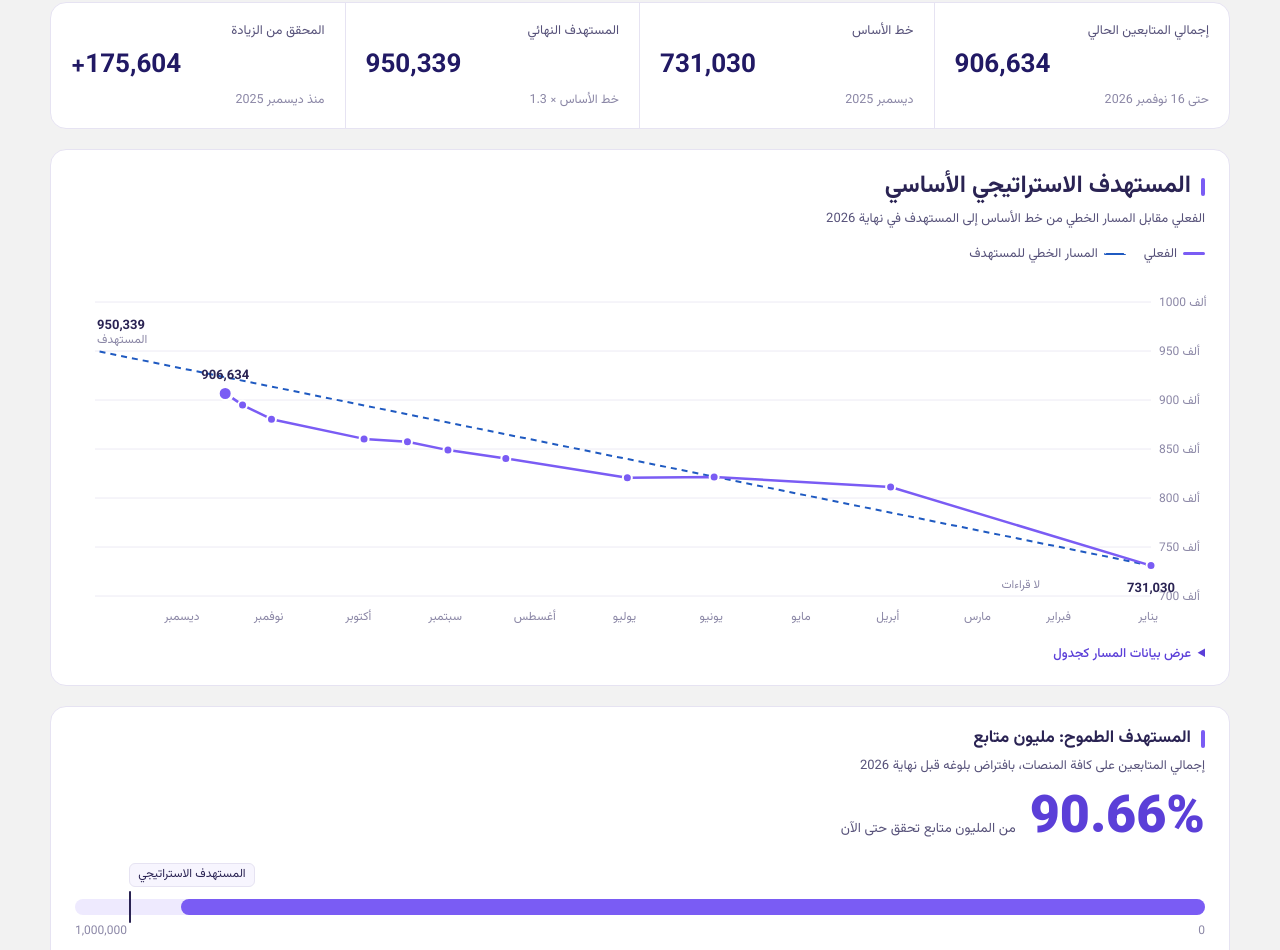
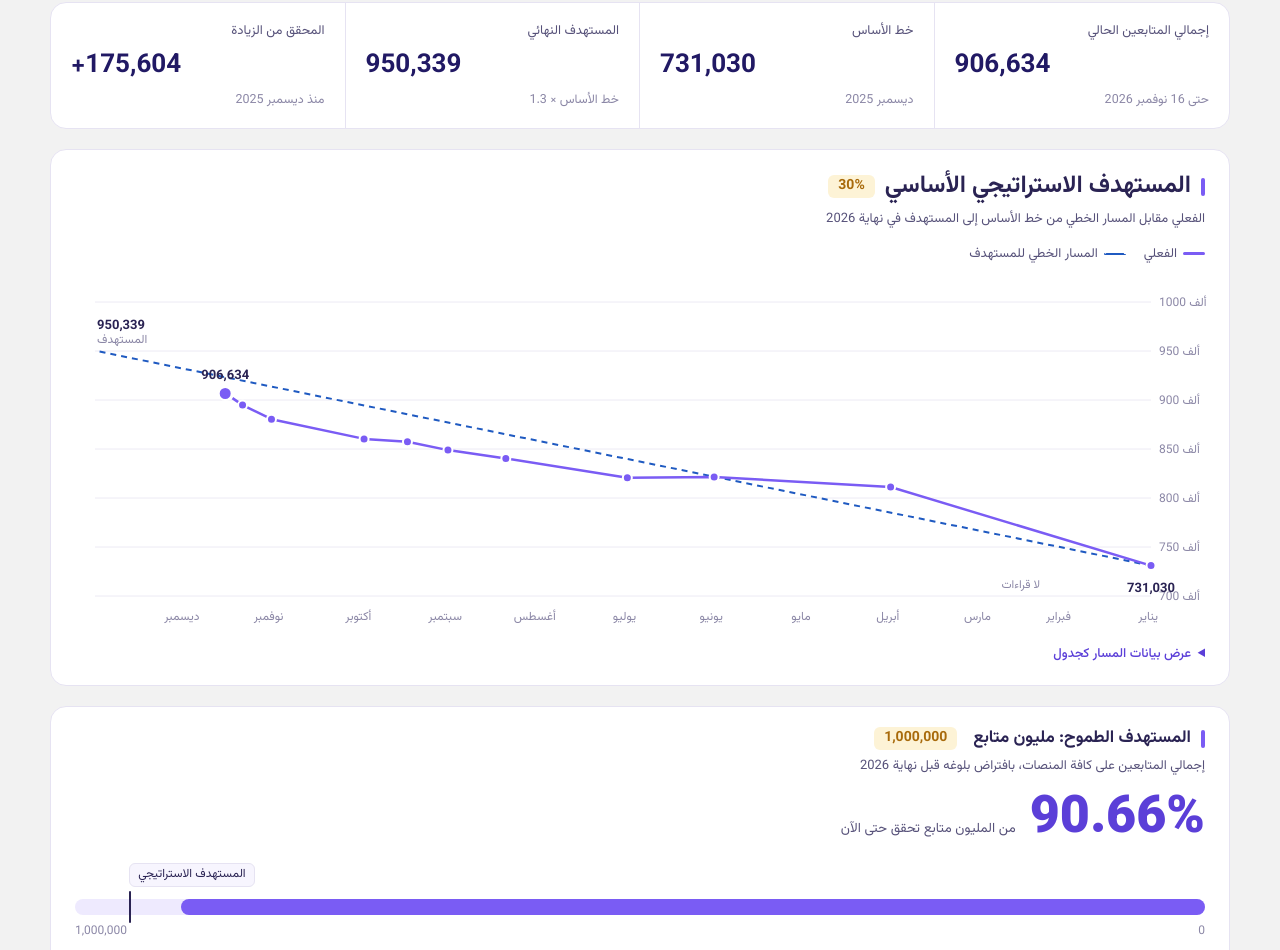
Before and after one commit to hoor-96/followers-update, a plain HTML site: page index.html in a window 1280 px wide. Shown: the part 523-1473 px from the top of the page. Drawn offline with Linux system fonts and the light colour scheme; no server answers.

Commit message:
Add 30% and 1,000,000 badges to target headings

```diff
--- a/index.html
+++ b/index.html
@@ -333,7 +333,7 @@ details.alt[open] > summary { margin-bottom: 12px; }
 
   <div class="grid2 solo" id="trendGrid">
     <section class="card sec">
-      <h3 style="font-size:24px">المستهدف الاستراتيجي الأساسي</h3>
+      <h3 style="font-size:24px">المستهدف الاستراتيجي الأساسي <span class="tag" style="font-size:14px;padding:2px 10px" dir="ltr">30%</span></h3>
       <p class="sub">الفعلي مقابل المسار الخطي من خط الأساس إلى المستهدف في نهاية 2026</p>
       <div class="legend"><span><i></i>الفعلي</span><span><i class="dash"></i>المسار الخطي للمستهدف</span></div>
       <div class="chart" id="chart"><div class="tip" id="tip" hidden></div></div>
@@ -350,7 +350,7 @@ details.alt[open] > summary { margin-bottom: 12px; }
   </div>
 
   <section class="card sec amb" aria-label="المستهدف الطموح">
-    <h3>المستهدف الطموح: مليون متابع</h3>
+    <h3>المستهدف الطموح: مليون متابع <span class="tag" style="font-size:14px;padding:2px 10px"><span class="num">1,000,000</span></span></h3>
     <p class="sub">إجمالي المتابعين على كافة المنصات، بافتراض بلوغه قبل نهاية 2026</p>
     <div class="amb-top"><span class="v num" id="ambPct"></span><span class="l">من المليون متابع تحقق حتى الآن</span></div>
     <div class="meter">
```
